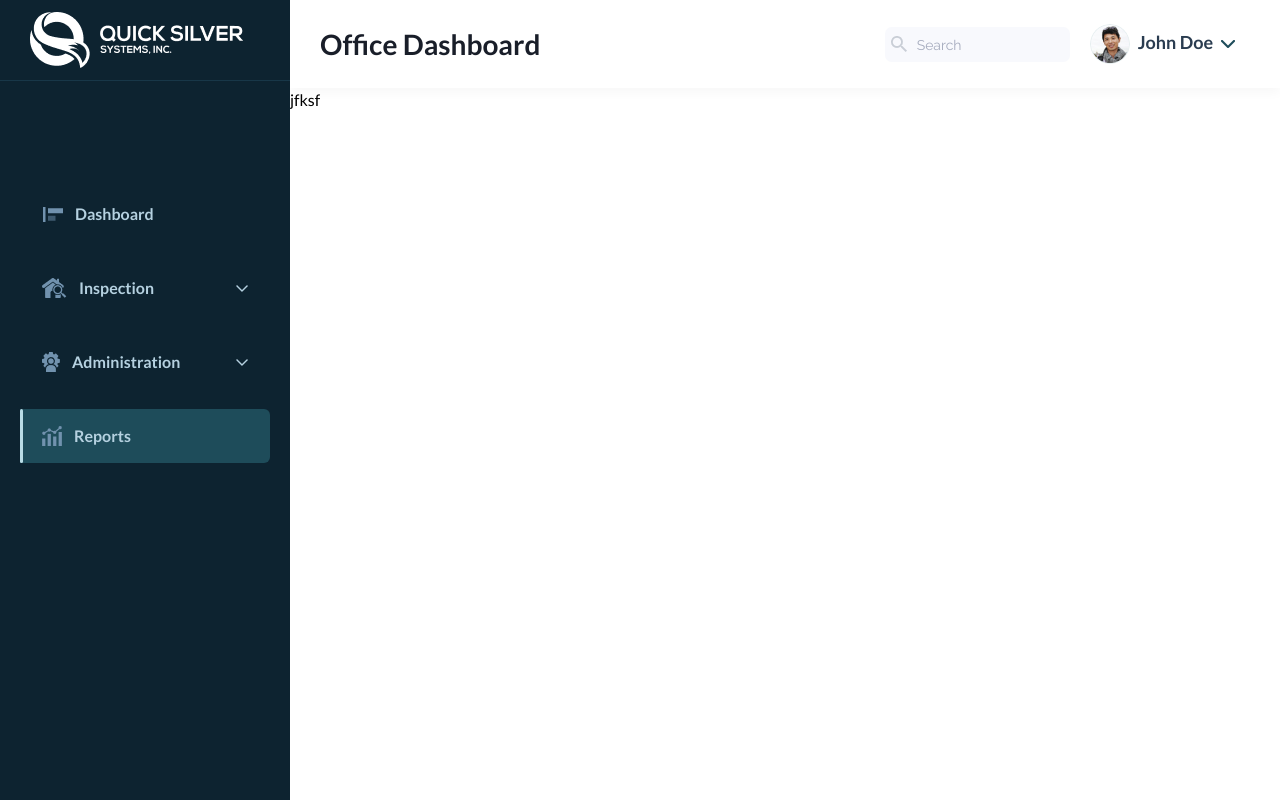
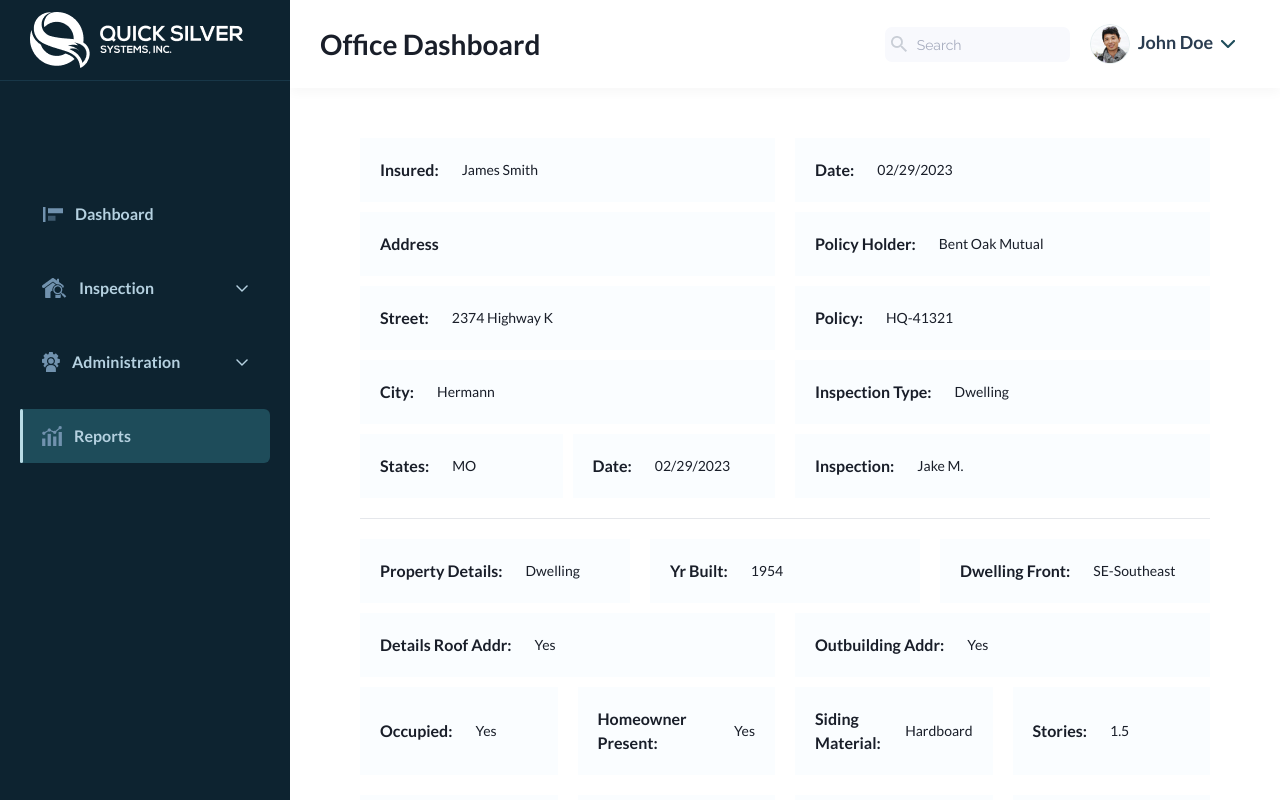
Before and after one commit to nipaaa/quick-silver, a Next.js app: page /dashboard/reports in a window 1280 px wide. Built offline with nearby package versions, Linux system fonts and the light colour scheme.

Commit message:
report step 1 add

```diff
--- /dev/null
+++ b/src/Components/Reports/StepOne.js
@@ -0,0 +1,58 @@
+import ReportCard from "@/Utils/ReportCard";
+import React from "react";
+
+const StepOne = () => {
+  return (
+    <div>
+      <div className="grid grid-cols-1 lg:grid-cols-2 gap-5">
+        <div className="flex  flex-col gap-[10px]">
+          <ReportCard label="Insured:" value="James Smith" />
+          <ReportCard label="Address" />
+          <ReportCard label="Street:" value="2374 Highway K" />
+          <ReportCard label="City:" value="Hermann" />
+
+          <div className="flex gap-[10px] items-center">
+            <ReportCard label="States:" value="MO" />
+            <ReportCard label="Date:" value="02/29/2023" />
+          </div>
+        </div>
+        <div className="flex  flex-col gap-[10px]">
+          <ReportCard label="Date:" value="02/29/2023" />
+          <ReportCard label="Policy Holder:" value="Bent Oak Mutual" />
+          <ReportCard label="Policy:" value="HQ-41321" />
+          <ReportCard label="Inspection Type:" value="Dwelling" />
+          <ReportCard label="Inspection:" value="Jake M." />
+        </div>
+      </div>
+      <hr className="text-[#BDBBBB] my-5" />
+
+      <div className="grid grid-cols-1 lg:grid-cols-3 gap-5 mb-[10px]">
+        <ReportCard label="Property Details:" value="Dwelling" />
+        <ReportCard label="Yr Built:" value="1954" />
+        <ReportCard label="Dwelling Front:" value="SE-Southeast" />
+      </div>
+      <div className="grid grid-cols-1 lg:grid-cols-2 gap-5 mb-[10px]">
+        <ReportCard label="Details Roof Addr:" value="Yes" />
+        <ReportCard label="Outbuilding Addr:" value="Yes" />
+      </div>
+      <div className="grid grid-cols-1 lg:grid-cols-4 gap-5 mb-[10px]">
+        <ReportCard label="Occupied:" value="Yes" />
+        <ReportCard label="Homeowner Present:" value="Yes" />
+        <ReportCard label="Siding Material:" value="Hardboard" />
+        <ReportCard label="Stories:" value="1.5" />
+        <ReportCard label="Fencing:" value="Yes" />
+        <ReportCard label="Measured W:" value="Zillow.com" />
+        <ReportCard label="Roof Material:" value="Metal" />
+        <ReportCard label="Roof Layers:" value="1" />
+        <ReportCard label="Fencing:" value="Yes" />
+        <ReportCard label="Fence:" value="Chain Link" />
+        <ReportCard label="Roof Condition:" value="Appears Good" />
+        <ReportCard label="Eat Age:" value="Unk" />
+        <ReportCard label="Outbuilding:" value="Yes" />
+        <ReportCard label="Amount:" value="12" />
+      </div>
+    </div>
+  );
+};
+
+export default StepOne;
--- /dev/null
+++ b/src/Utils/ReportCard.js
@@ -0,0 +1,12 @@
+import React from "react";
+
+const ReportCard = ({ label, value }) => {
+  return (
+    <div className="bg-[#FAFDFF] p-5 flex items-center gap-[23px] text-[#191E29] w-full">
+      <p className="font-semibold">{label}</p>
+      <p className="text-sm font-normal">{value} </p>
+    </div>
+  );
+};
+
+export default ReportCard;
--- a/src/pages/dashboard/reports/index.js
+++ b/src/pages/dashboard/reports/index.js
@@ -1,10 +1,14 @@
+import StepOne from "@/Components/Reports/StepOne";
 import DashboardLayout from "@/Layout/DashboardLayout";
-import React from "react";
+import React, { useState } from "react";
 
 const Reports = () => {
+  const [stepper, setStepper] = useState(1);
   return (
     <DashboardLayout>
-      <div>jfksf</div>
+      <div className="m-4 lg:mx-[70px] lg:my-[50px]">
+        {stepper === 1 && <StepOne />}
+      </div>
     </DashboardLayout>
   );
 };
```
Also changed, not shown: src/styles/globals.css (line endings or trailing spaces).
